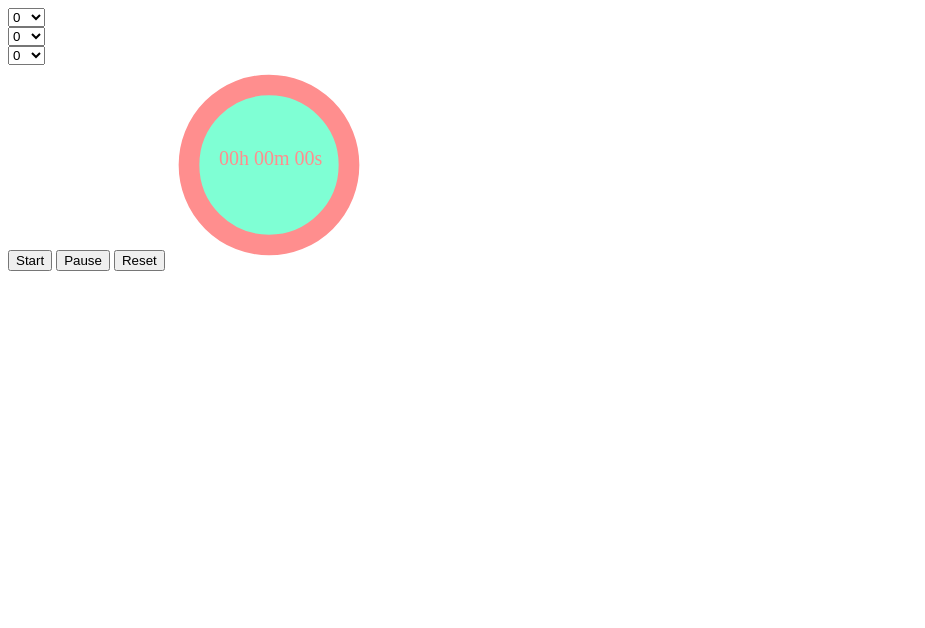
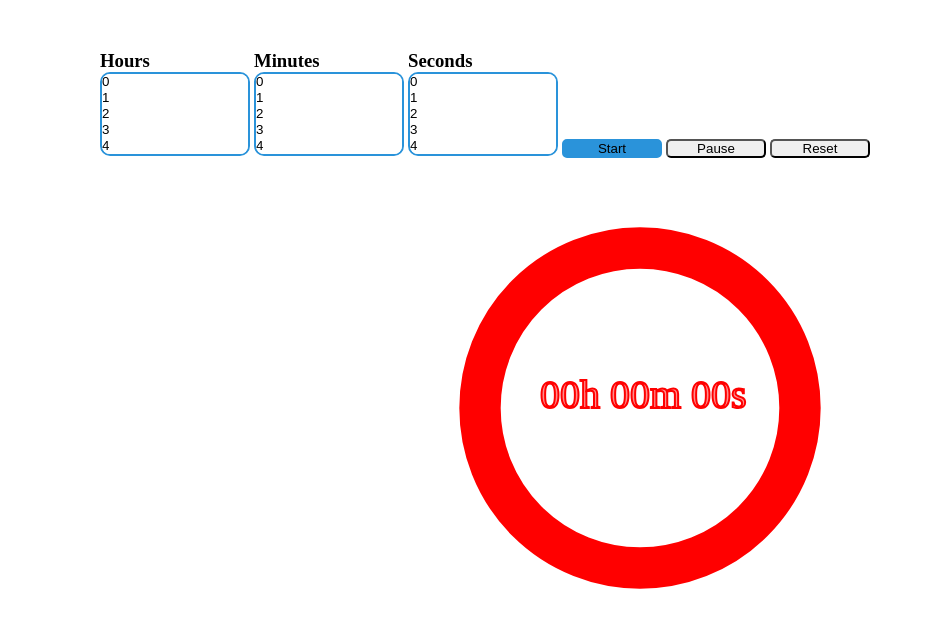
Before and after one commit to akbar2023/Compte_a_rebours, a plain HTML site: page index.html in a window 1280 px wide. Both pictures are taken after a click on the button "Start". Shown: the whole page, without its empty margins (0-925 px from the left). Drawn offline with Linux system fonts and the light colour scheme.

Commit message:
styles de fin

```diff
--- a/assets/css/style.css
+++ b/assets/css/style.css
@@ -1,21 +1,40 @@
-#time{
 
+*{
+    padding: 0;
+    margin: 0;
 }
 
+.hourZone, .minZone, .secZone{
+    display: inline-block;
+}
+
+#start, #reset, #pause{
+    width: 100px;
+    border-radius: 5px;
+}
+#start{
+    background: #2a93da;
+    border: 2px solid #2a93da;
+}
+
+form{
+    margin: 50px 100px;
+}
+
+select{
+    border-radius: 10px;
+    border: 2px solid #2a93da;
+    width: 150px;
+}
+
+
 svg{
-    max-width: 200px;
-    /* margin-left: 200px; */
+    display: block;
+    max-width: 400px;
     margin: auto;
-    text-align: center;
 }
 
 svg circle{
-    /* text-colo: rgb(255, 142, 142); */
-    /* height:250px;
-    width:250px; */
-    /* border:2px solid #000; */
-    /* border-radius: 50%; */
-    /* padding:20px;  */
     fill: aquamarine;
     stroke:rgb(255, 142, 142);
     stroke-width:20.6871;
--- a/assets/js/script.js
+++ b/assets/js/script.js
@@ -23,13 +23,13 @@ creatOptions(); // execution de la function createOptions
 
 
 
+// Start Timer
+function startTimer(){
 
-document.getElementById('start').addEventListener('click', function(){
+    let startButton = document.getElementById('start');
+    startButton.addEventListener('click', function(){
 
-    let selectHours = document.getElementById('hours');
-    var getHours = selectHours.options[selectHours.selectedIndex].value;
-
-
+        let getHours = document.getElementById('hours').value;
         let getMinutes = document.getElementById('minutes').value;
         let getSeconds = document.getElementById('seconds').value;
 
@@ -48,7 +48,11 @@ document.getElementById('start').addEventListener('click', function(){
             if(chrono < 0){
                 return;
             }else{
-            // console.log(chrono);
+                if(chrono < 31){
+                    document.querySelector('circle').style.fill = 'white';
+                    document.querySelector('circle').style.stroke = 'red';
+                    document.querySelector('text').style.stroke = 'red';
+                }
                 // If you want strings with leading zeroes:
                 minutes = String(minutes).padStart(2, "0");
                 hours = String(hours).padStart(2, "0");
@@ -59,3 +63,24 @@ document.getElementById('start').addEventListener('click', function(){
         }, 1000);
 
     });
+
+};
+// Fin Timer
+
+startTimer();
+
+
+
+
+// Reset Timer
+
+function resetTimer(){
+    let resetButton = document.getElementById('reset');
+    resetButton.addEventListener('click', function(){
+
+        document.getElementById('time').innerHTML = 'Reset done!';
+
+    })
+};
+
+resetTimer();
--- a/index.html
+++ b/index.html
@@ -6,6 +6,9 @@
     <meta http-equiv="X-UA-Compatible" content="ie=edge">
     <title>Compte à rebours</title>
 
+    <!-- Bootstrap -->
+    <!-- <link rel="stylesheet" href="https://stackpath.bootstrapcdn.com/bootstrap/4.3.1/css/bootstrap.min.css" integrity="sha384-ggOyR0iXCbMQv3Xipma34MD+dH/1fQ784/j6cY/iJTQUOhcWr7x9JvoRxT2MZw1T" crossorigin="anonymous"> -->
+
     <!-- style -->
     <link rel="stylesheet" href="assets/css/style.css">
 </head>
@@ -13,7 +16,8 @@
 
         <form>
             <div class="hourZone">
-                <select name="hours" id="hours">
+                <h3>Hours</h3>
+                <select class="custom-select" size="5" name="hours" id="hours">
                 </select>
 
                 <!-- <label for="hours">Hours</label>
@@ -21,7 +25,8 @@
             </div>
 
             <div class="minZone">
-                <select name="minutes" id="minutes">
+                <h3>Minutes</h3>
+                <select size="5" name="minutes" id="minutes">
                 </select>
 
                 <!-- <label for="minutes">Minutes</label>
@@ -29,7 +34,8 @@
             </div>
 
             <div class="secZone">
-                <select name="seconds" id="seconds">
+                <h3>Seconds</h3>
+                <select size="5" name="seconds" id="seconds">
                 </select>
 
                 <!-- <label for="seconds">Seconds</label>
@@ -39,15 +45,17 @@
             <button type="button" id="start">Start</button>
             <button type="button" id="pause">Pause</button>
             <button type="button" id="reset">Reset</button>
-        </for>
+        </form>
 
 
 
-        <svg viewBox="0 0 200 200">
-            <circle  cx="100" cy="100" r="80"></circle>
-            <text id="time" x="50" y="100" >I love SVG!</text>
-        </svg>
+        <div class="clock">
+            <svg viewBox="0 0 200 200">
+                <circle  cx="100" cy="100" r="80"></circle>
+                <text id="time" x="50" y="100" >00h 00m 00s</text>
+            </svg>
 
+        </div>
 
     <!-- Scripts -->
     <script src="assets/js/script.js"></script>
```
Lines whose indentation alone changed are shown as unchanged.
